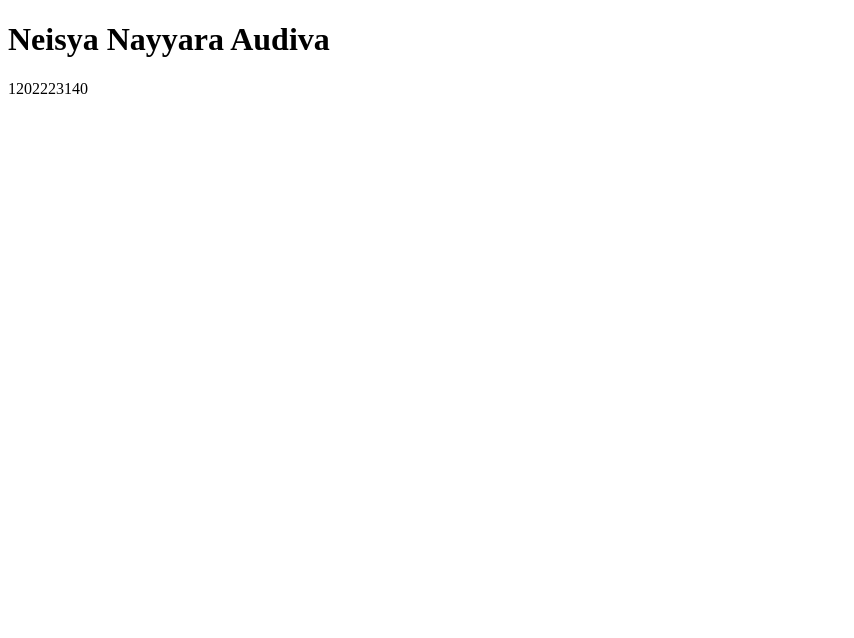
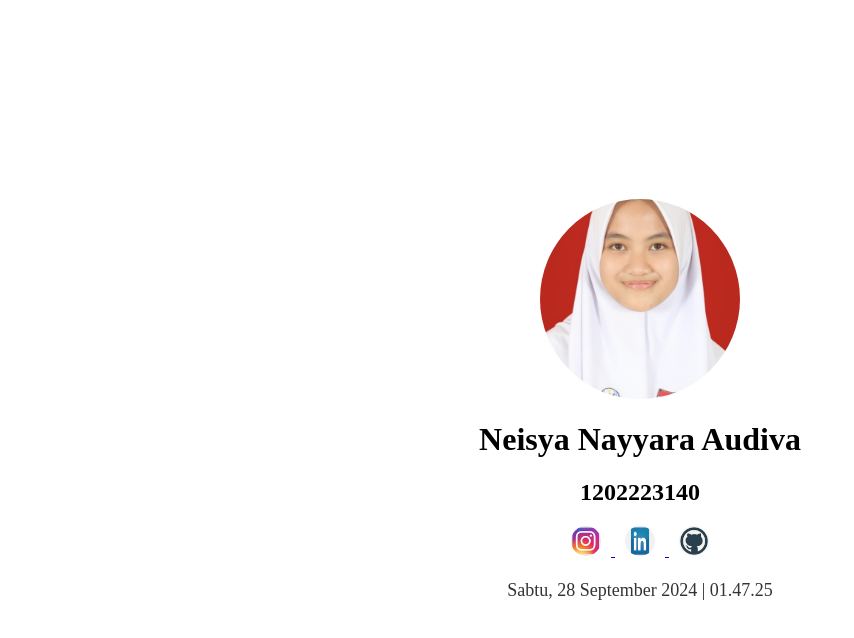
Before and after one commit to neisyanayyaraaudiva/neisyanayyaraaudiva.github.io, a plain HTML site: page index.html in a window 1280 px wide. Shown: the whole page, without its empty margins (0-854 px from the left). Drawn offline with Linux system fonts and the light colour scheme.

Commit message:
Update index.html

```diff
--- a/index.html
+++ b/index.html
@@ -1,12 +1,91 @@
-<!DOCTYPE html>
 <html>
-<head>
-<title>Index html</title>
-</head>
-<body>
+    <head>
+        <title>Data Diri</title>
+        <style>
+            body, html {
+                height: 100%;
+                margin: 0;
+                display: flex;
+                justify-content: center;
+                align-items: center;
+                background-color: white; /* Set background to white or remove entirely */
+            }
 
-<h1>Neisya Nayyara Audiva</h1>
-<p>1202223140</p>
+            .image-container {
+                text-align: center;
+            }
 
-</body>
+            img.circle-image {
+                width: 200px;
+                height: 200px;
+                object-fit: cover;
+                border-radius: 50%;
+            }
+
+            .social-icons img {
+                width: 30px;  /* Sesuaikan ukuran logo social media */
+                height: 30px;
+                margin: 0 10px; /* Memberikan jarak antar ikon */
+                border-radius: 50%; /* Untuk membulatkan ikon jika diinginkan */
+            }
+
+            .social-icons {
+                margin-top: 15px;
+            }
+
+            .date-time {
+                margin-top: 20px;
+                font-size: 18px;
+                color: #333;
+            }
+        </style>
+    </head>
+    <body>
+        <div class="image-container">
+            <img src="pasfoto ca.jpg" alt="Gambar Lingkaran" class="circle-image">
+            <h1>Neisya Nayyara Audiva</h1>
+            <h2>1202223140</h2>
+
+            <div class="social-icons">
+                <a href="https://www.instagram.com/neisya_nayyara" target="_blank">
+                    <img src="ig.jpeg" alt="Instagram">
+                </a>
+                <a href="https://www.linkedin.com/in/neisya-nayyara-audiva-b150a02a2/" target="_blank">
+                    <img src="ikon linkedin.png" alt="LinkedIn">
+                </a>
+                <a href="https://github.com/neisyanayyaraaudiva/" target="_blank">
+                    <img src="github.jpeg" alt="GitHub">
+                </a>
+            </div>
+
+            <div class="date-time" id="dateTimeDisplay">
+                <!-- Tanggal dan Waktu akan tampil di sini -->
+            </div>
+        </div>
+
+        <script>
+            function updateDateTime() {
+                const dateTimeDisplay = document.getElementById('dateTimeDisplay');
+                const now = new Date();
+
+                // Opsi untuk menampilkan tanggal
+                const options = { weekday: 'long', year: 'numeric', month: 'long', day: 'numeric' };
+
+                // Format tanggal
+                const date = now.toLocaleDateString('id-ID', options);
+
+                // Format waktu
+                const time = now.toLocaleTimeString('id-ID');
+
+                // Update konten elemen dengan tanggal dan waktu
+                dateTimeDisplay.innerHTML = date + ' | ' + time;
+            }
+
+            // Memperbarui setiap detik
+            setInterval(updateDateTime, 1000);
+
+            // Jalankan pertama kali saat halaman dimuat
+            updateDateTime();
+        </script>
+    </body>
 </html>
```
